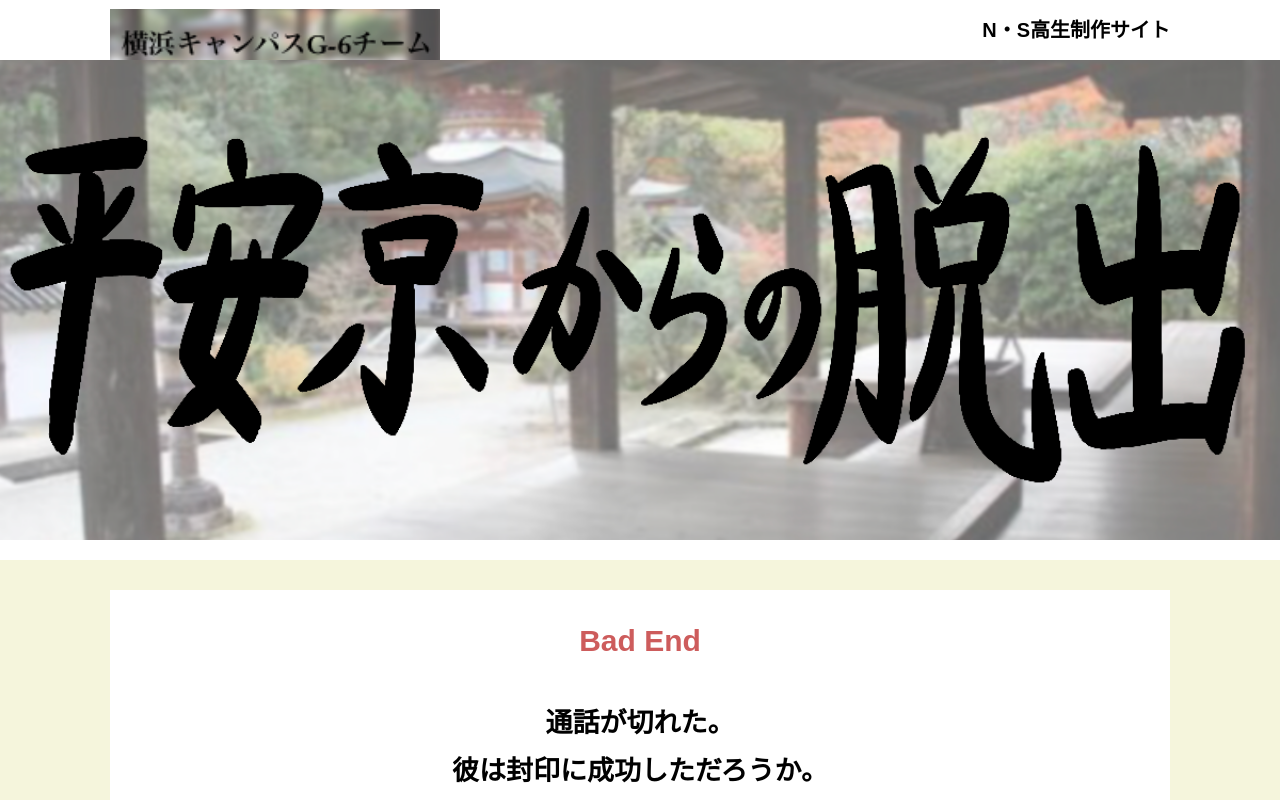
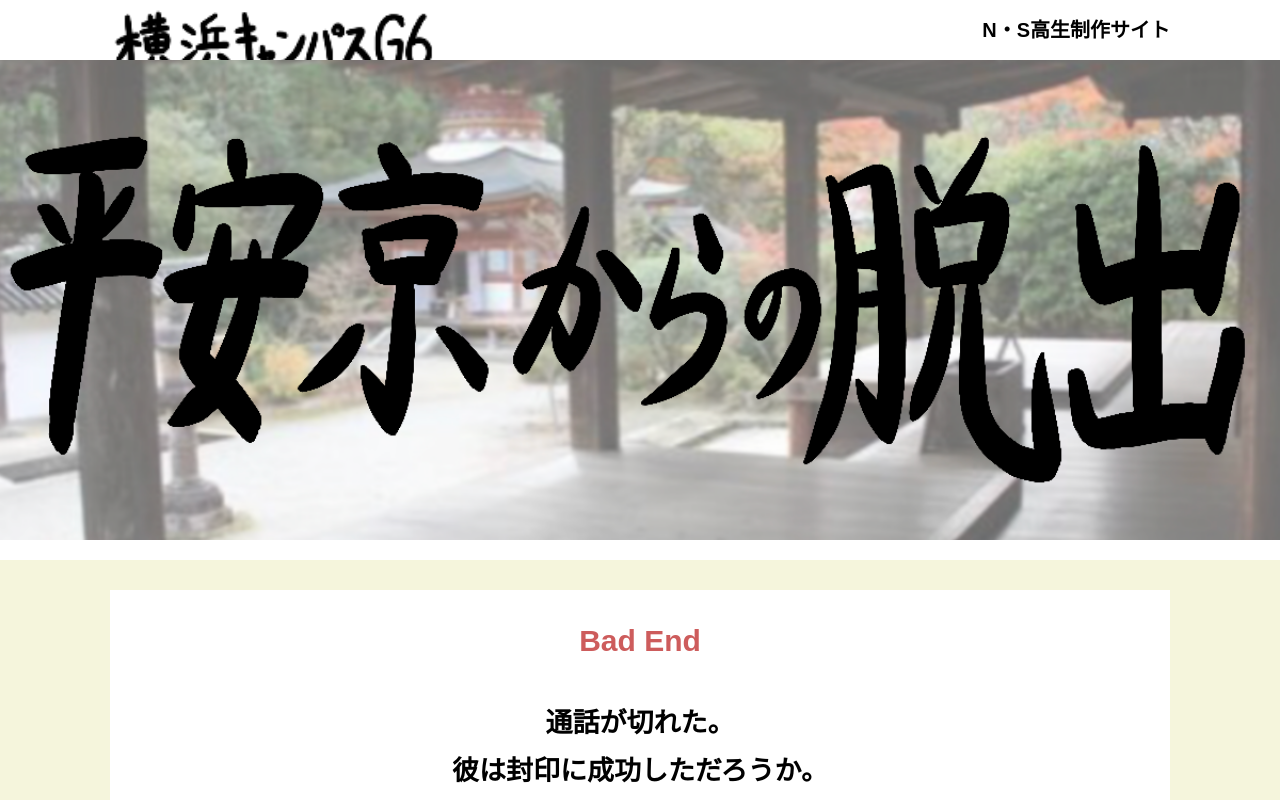
Before and after one commit to aoy-n/alfa-yokohama-G6, a plain HTML site: page final0.html in a window 1280 px wide. Shown: the top 800 px of the page. Drawn offline with Linux system fonts and the light colour scheme.

Commit message:
Update final0.html

```diff
--- a/final0.html
+++ b/final0.html
@@ -32,7 +32,7 @@
 <body>
   <header class="header">
     <div class="container">
-      <div class="header__logo"><img src="assets/images/Logo.png" alt="チームロゴ"></div>
+      <div class="header__logo"><img src="assets/images/logo2.png" alt="チームロゴ"></div>
       <div class="header__name">N・S高生制作サイト</div>
     </div>
   </header>
```
